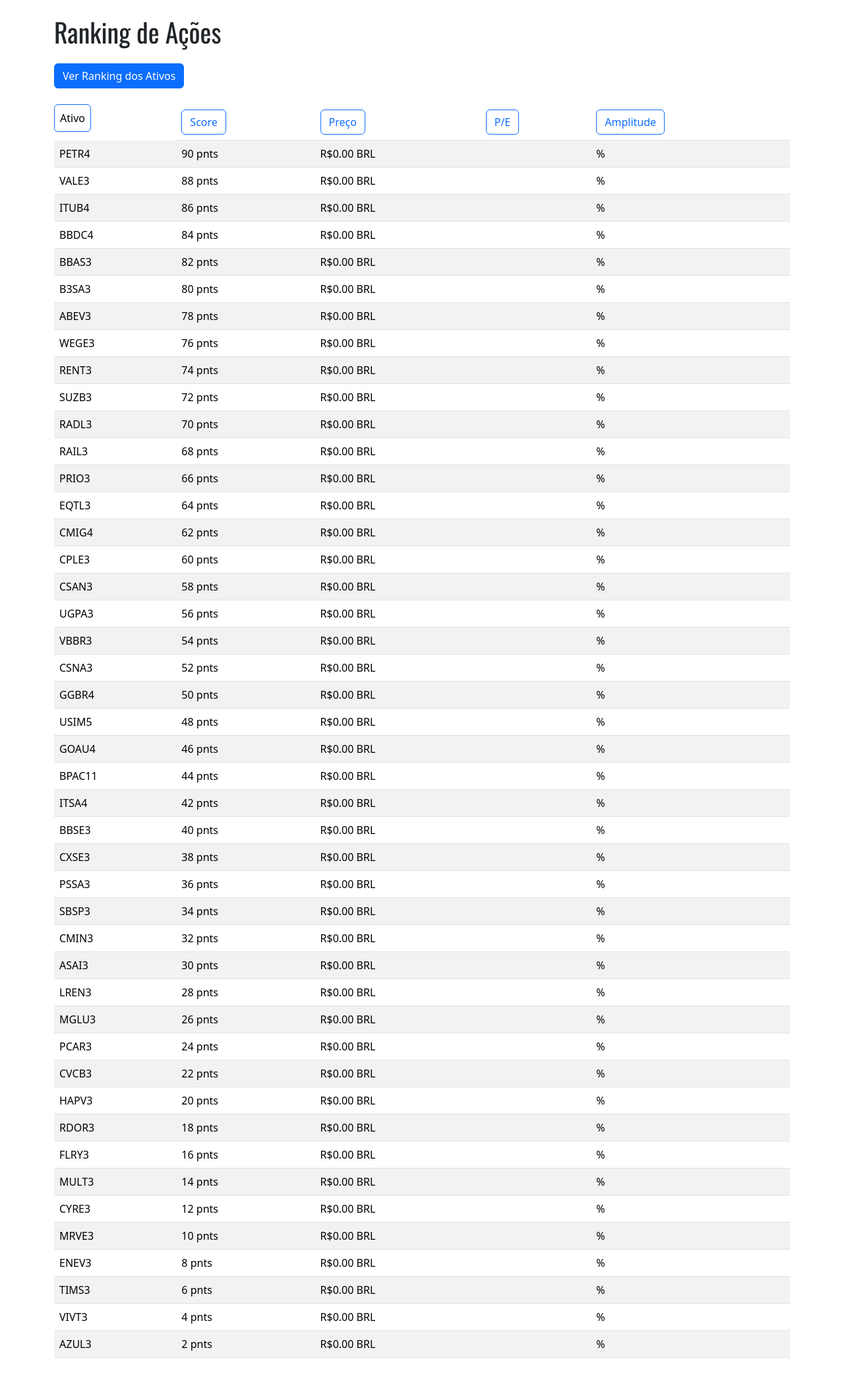
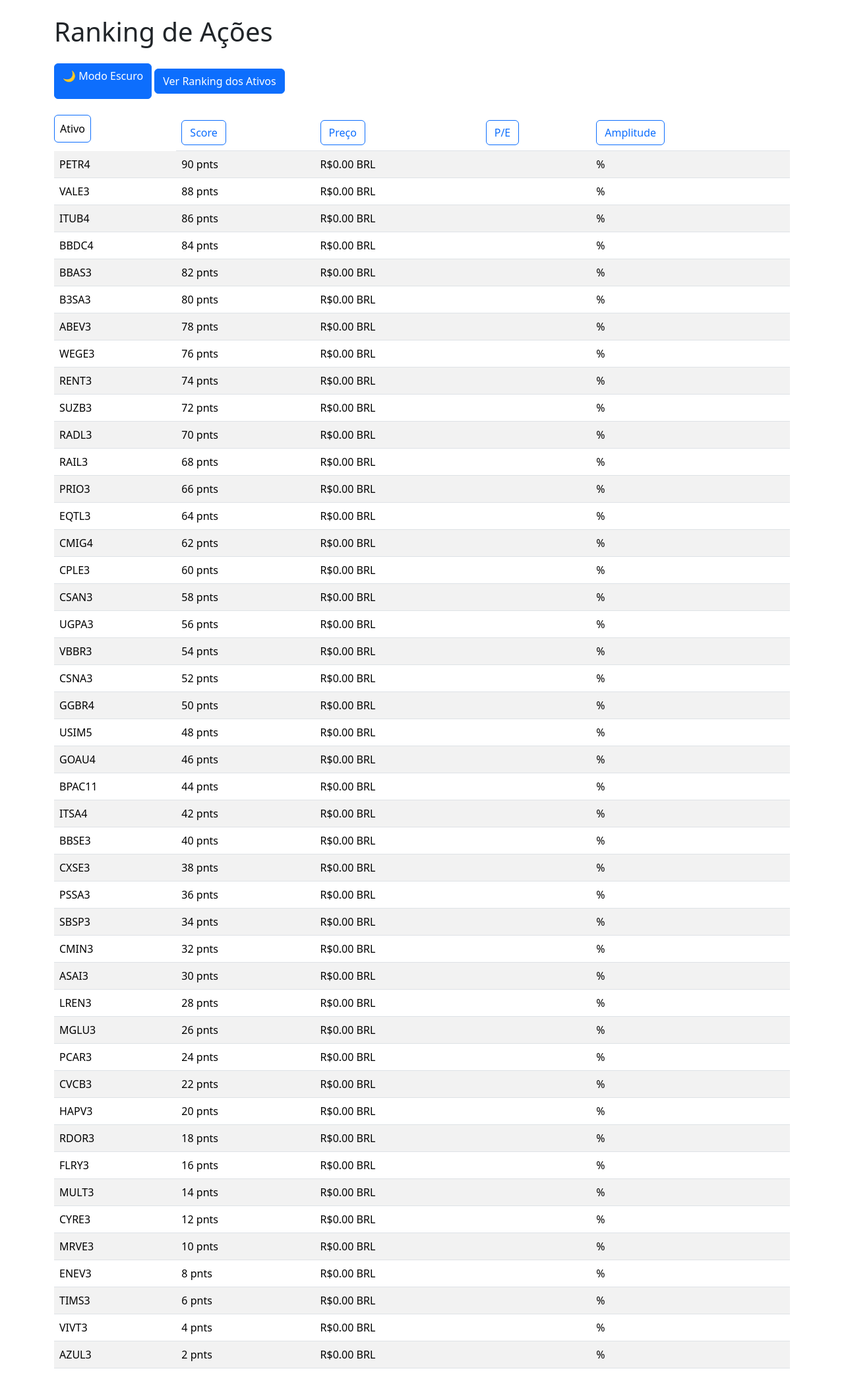
Before and after one commit to athosmorse/finance-analystic, a Flask app: page /ranking in a window 1280 px wide. Shown: the whole page at 66% size. Before the commit the page ends 2058 px from the top, so only its background shows below. Run offline with Flask 3, Linux system fonts and the light colour scheme; data that the repository does not hold is empty.

Commit message:
melhorando estilos de formatação

```diff
--- a/templates/ranking.html
+++ b/templates/ranking.html
@@ -1,5 +1,5 @@
 <!DOCTYPE html>
-<html lang="pt-br">
+<html lang="pt-br" data-bs-theme="light">
 <head>
     <meta charset="UTF-8">
     <meta name="viewport" content="width=device-width, initial-scale=1.0">
@@ -7,6 +7,7 @@
     <link rel="preconnect" href="https://fonts.googleapis.com">
     <link rel="preconnect" href="https://fonts.gstatic.com" crossorigin>
     <link href="https://fonts.googleapis.com/css2?family=Oswald:wght@400;700&display=swap" rel="stylesheet">
+    <script src="https://cdn.jsdelivr.net/npm/bootstrap@5.3.3/dist/js/bootstrap.bundle.min.js"></script>
 
 <!-- ================================================================================================================= -->
 
@@ -14,21 +15,36 @@
 </head>
 <body>
     <div class="container">
-        <h1 class="my-4"><p style="font-family: 'Oswald';">Ranking de Ações</p></h1>
+        <h1 class="my-4"><p style="font-family: 'Oswald';"><p style="font-family: Oswald;"></p>Ranking de Ações</p></h1>
+        <button class="btn btn-primary" onclick="alternarTema()" class="btn btn-outline-secondary"><p style="text-align: right;">🌙 Modo Escuro</button>
         <a href="/ranking" class="btn btn-primary">Ver Ranking dos Ativos</a>
         <table class="table table-striped mt-4">
         <thead>
             <tr>
                 <th class="btn btn-outline-primary">Ativo</th>
-                <th><a href="/ranking?campo=score&ordem=desc" class="btn btn-outline-primary">Score</a></th>
-                <th><a href="/ranking?campo=preco&ordem=desc" class="btn btn-outline-primary">Preço</a></th>
-                <th><a href="/ranking?campo=pe&ordem=desc" class="btn btn-outline-primary">P/E</a></th>
-                <th><a href="/ranking?campo=amplitude&ordem=desc" class="btn btn-outline-primary">Amplitude</a></th>
+                <th><button onclick="ordenarPor('score')" class="btn btn-outline-primary"
+                    data-bs-toggle="tooltip"
+                    title="Score: Pontuação geral do ativo com base em múltiplos fatores financeiros. Quanto maior, melhor o desempenho do ativo."
+                    >Score</button></th>
+                <th><button onclick="ordenarPor('preco')" class="btn btn-outline-primary"
+                    data-bs-toggle="tooltip"
+                    title="Preço: Valor atual da ação no mercado."
+                    >Preço</button></th>
+                <th><button onclick="ordenarPor('pe')" class="btn btn-outline-primary"
+                    data-bs-toggle="tooltip"
+                    title="P/E: Preço sobre Lucro. Quanto menor, mais 'barata' a ação em relação ao lucro que gera."
+                    >P/E</button></th>
+                <th><button onclick="ordenarPor('amplitude')" class="btn btn-outline-primary"
+                    data-bs-toggle="tooltip"
+                    title="Amplitude: Variação percentual da ação no período. Quanto maior, mais volátil a ação."
+                    >Amplitude</button></th>
             </tr>
         </thead>
-        <tbody></tbody>
+        <tbody id="corpoTabela">
+
         {% for ativo, dados in resultados %}
             <tr>
+
                 <td>{{ ativo }}</td>
                 <td>{{ dados['score'] }} pnts</td>
                 <td>R${{ "%.2f"|format(dados['preco']) }} BRL</td>
@@ -49,5 +65,46 @@
         </tbody>
         </table>
     </div>
+
+<script>
+
+    function alternarTema() {
+        document.documentElement.getAttribute('data-bs-theme') === 'light'
+        ? document.documentElement.setAttribute('data-bs-theme', 'dark')
+        : document.documentElement.setAttribute('data-bs-theme', 'light');}
+
+    let tooltips = document.querySelectorAll('[data-bs-toggle="tooltip"]');
+    tooltips.forEach(function(el) {
+    new bootstrap.Tooltip(el);
+    });
+
+    let tbody = document.getElementById('corpoTabela'); // busca todos os elementos que batem com aquele "seletor"
+    let linhas = Array.from(tbody.querySelectorAll('tr')); // converte essa coleção numa lista
+
+
+    function extrairNumero(texto) {
+    let limpo = texto.replace(/[^0-9.]/g, '');
+    return parseFloat(limpo);
+    }
+
+    const colunas = { score: 1, preco: 2, pe: 3, amplitude: 4 }; // Mapeamento das colunas para facilitar a ordenação
+
+    function ordenarPor(campo){
+        let indice = colunas[campo]; // pega o índice da coluna com base no campo
+
+        linhas.sort(function(a, b){
+            let valorA = extrairNumero(a.querySelectorAll('td')[indice].innerText);
+            // pega o valor da celula da linha "a" na coluna "indice" e converte para inteiro
+            let valorB = extrairNumero(b.querySelectorAll('td')[indice].innerText);
+            // pega o valor da celula da linha "b" na coluna "indice" e converte para inteiro
+            return valorB - valorA; // descrescente
+        });
+
+        linhas.forEach(function(linha){
+            tbody.appendChild(linha); // recoloca cada linha na tabela
+        })
+    }
+
+</script>
 </body>
 </html>
```
Also changed, not shown: templates/index.html (+11 -2 lines).
